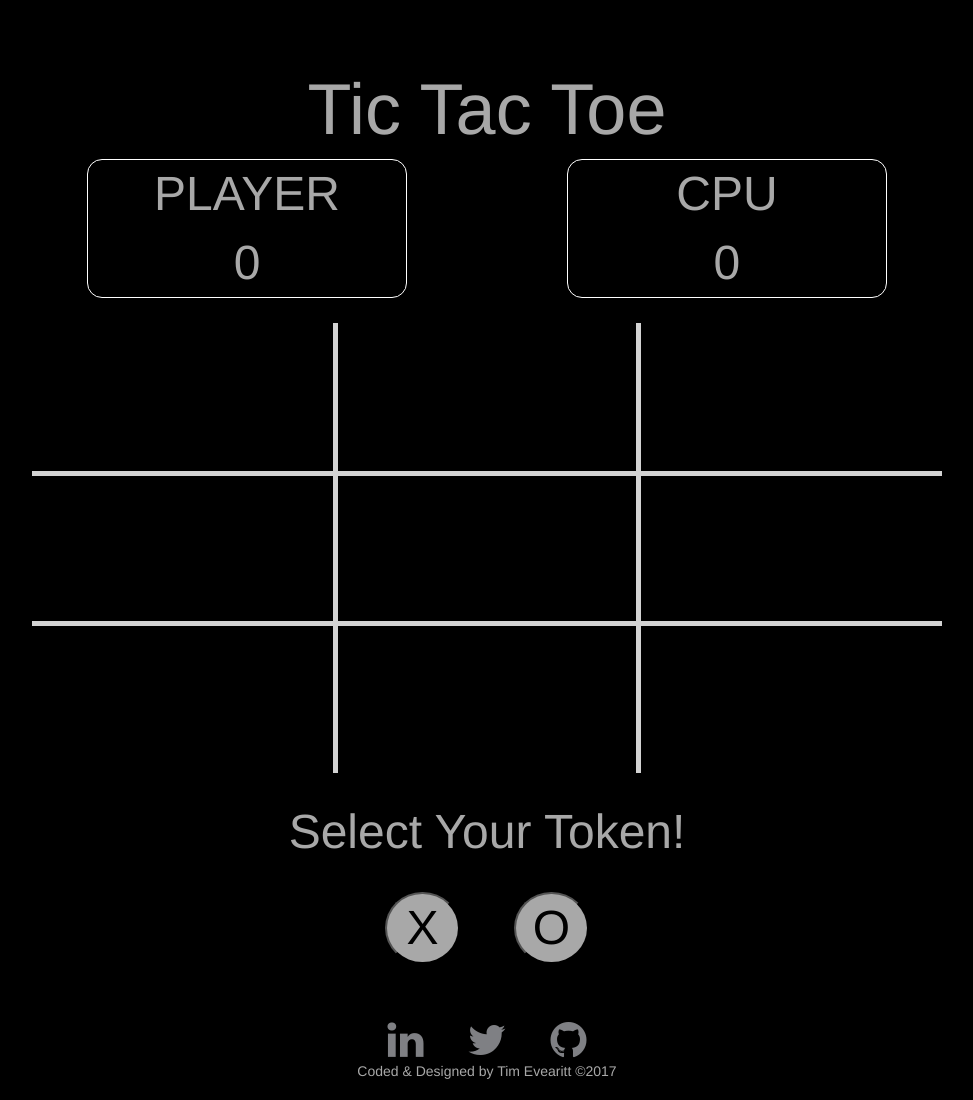
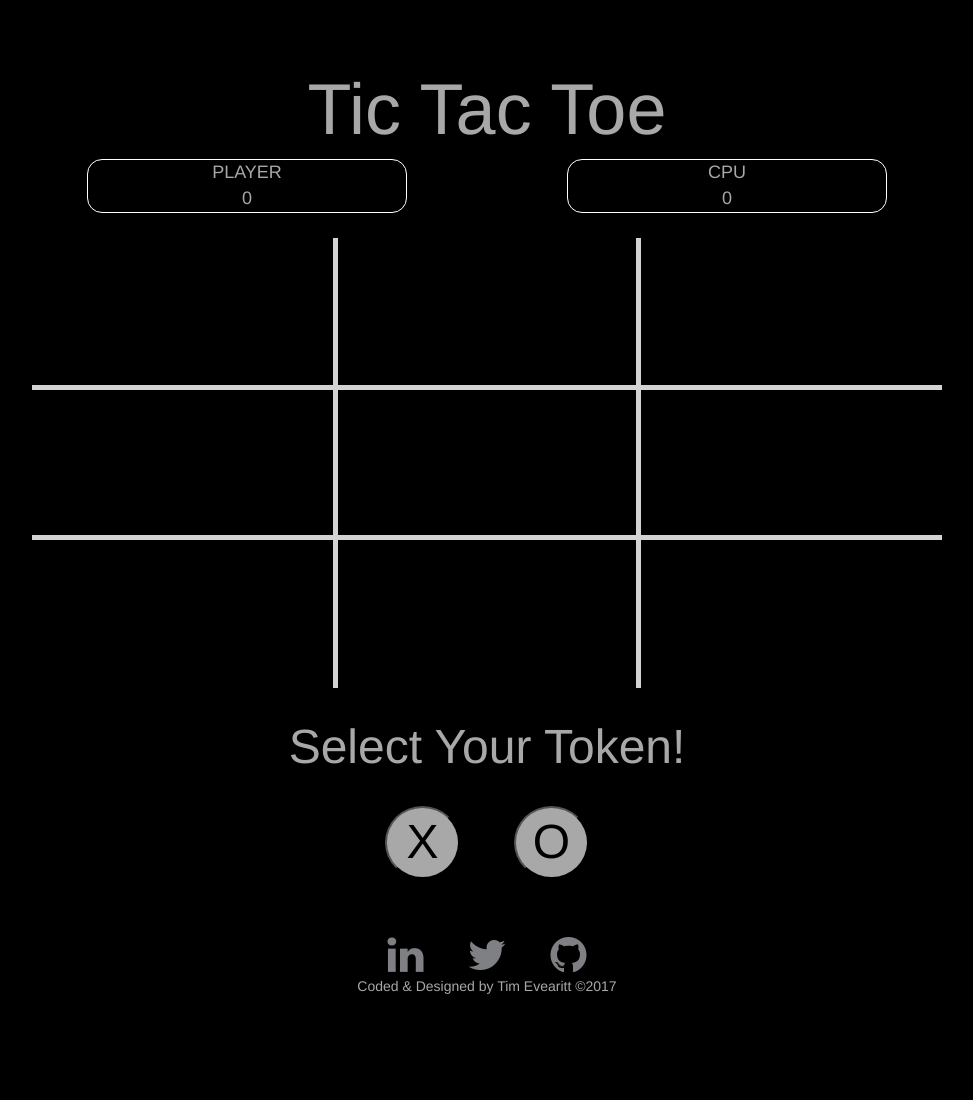
Before and after one commit to timevearitt/free-code-camp, a plain HTML site: page tic-tac-toe/index.html in a window 1280 px wide. Shown: the top 1100 px of the page, without its empty margins (153-1126 px from the left). Drawn offline with nearby package versions, Linux system fonts and the light colour scheme.

Commit message:
tic tac toe reduce score board size.

```diff
--- a/tic-tac-toe/css/style.css
+++ b/tic-tac-toe/css/style.css
@@ -14,8 +14,8 @@ h1{
 
 @media (min-width: 768px){
   h1{
-  font-size: 72px;
-}
+    font-size: 72px;
+  }
 }
 
 .container {
@@ -82,12 +82,6 @@ th{
 .scoreBox{
   border: 1px solid #fff;
   border-radius: 15px;
-}
-
-@media (min-width: 768px){
-  #score{
-    font-size: 48px;
-  }
 }
 
 #winner{
```
